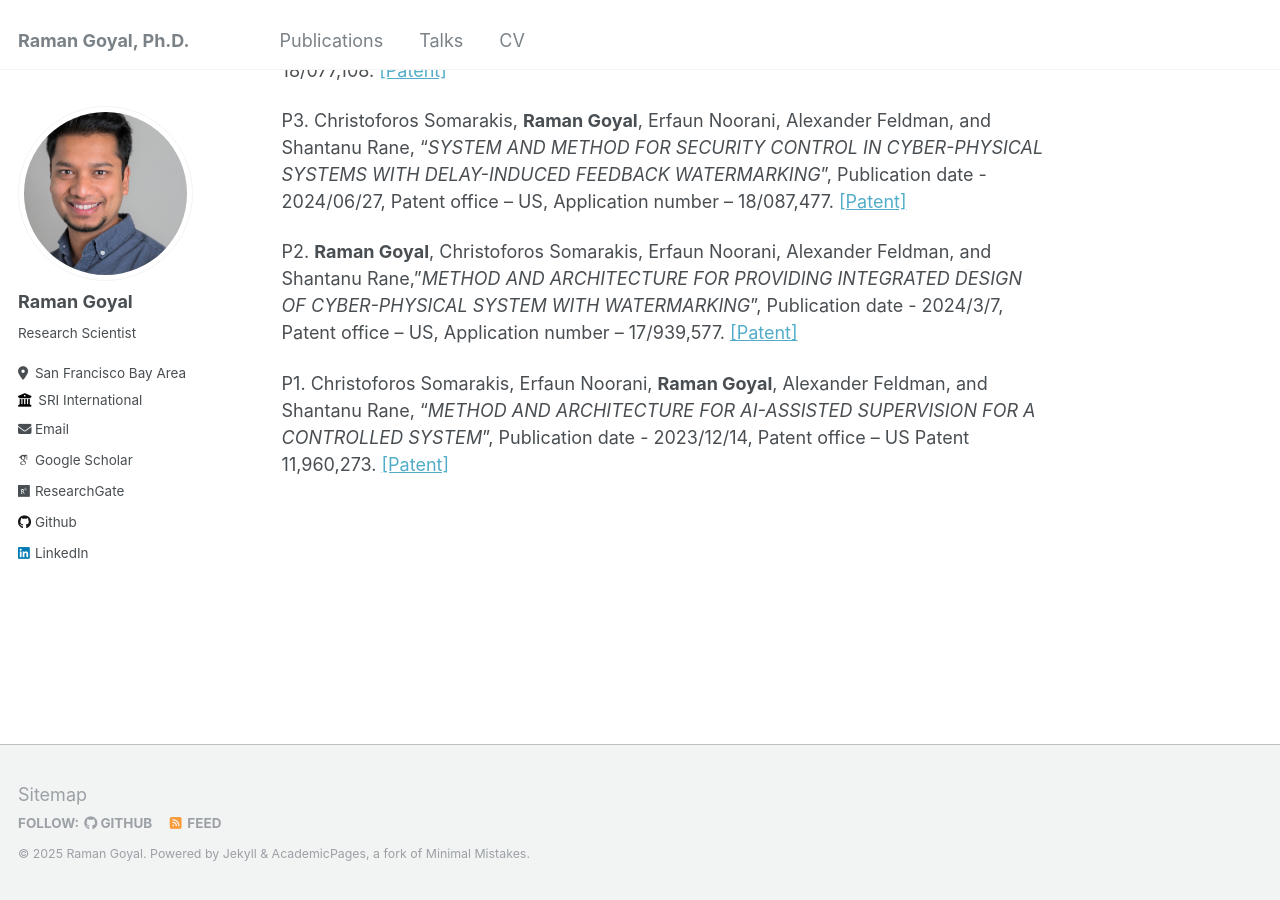
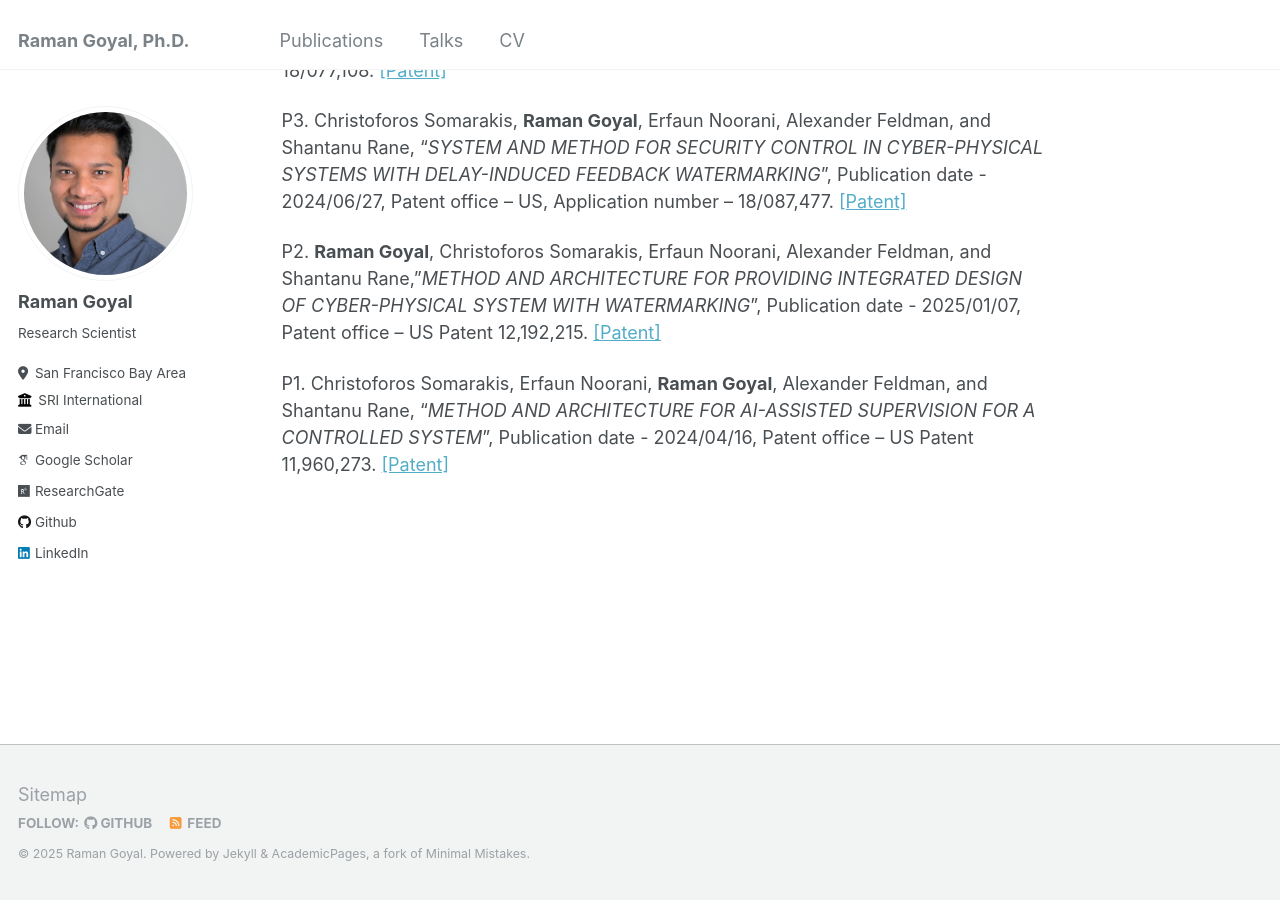
Before and after one commit to ramaniitrgoyal92/ramaniitrgoyal92.github.io, a Jekyll site: the page built from _pages/publications.md, in a window 1280 px wide and 900 px high, scrolled down 6485 px. Built offline with Jekyll 4.4.1, drawn with Linux system fonts in a browser that asks for light colours; some web fonts are replaced.

Commit message:
added patent

```diff
--- a/_pages/publications.md
+++ b/_pages/publications.md
@@ -11,26 +11,34 @@ Peer-reviewed Conference Articles
 C36. **Raman Goyal**, Dhrubajit Chowdhury, and Shantanu Rane, "_System Design Approach for Control of Differentially Private Dynamical Systems_", 2024 American Control Conference (ACC), Toronto, Canada, 10-12 July 2024, pp. 2911-2917.
 [[Paper]](https://doi.org/10.23919/ACC60939.2024.10644971)
 
+
 C35. Christoforos Somarakis, **Raman Goyal**, Erfaun Noorani, and Shantanu Rane, "_Delay-Induced Watermarking for Detection of Replay Attacks in Linear Systems_", 2024 American Control Conference (ACC), Toronto, Canada, 10-12 July 2024, pp. 5505-5510.
 [[Paper]](https://doi.org/10.23919/ACC60939.2024.10644926)
+
 
 C34. Dhrubajit Chowdhury, **Raman Goyal**, and Shantanu Rane, "_Differential Privacy in Nonlinear Dynamical Systems with Tracking Performance Guarantees_", 2024 American Control Conference (ACC), Toronto, Canada, 10-12 July 2024, pp. 1933-1939.
 [[Paper]](https://doi.org/10.23919/ACC60939.2024.10644323)
 
+
 C33. Ran Wang, **Raman Goyal**, Suman Chakravorty, "_Learning to Control under Uncertainty with Data-Based Iterative Linear Quadratic Regulator_", 62nd IEEE Conference on Decision and Control (CDC), Singapore, December 13-15, 2023, pp. 789-794.
 [[Paper]](https://doi.org/10.1109/CDC49753.2023.10384069)
+
 
 C32. Mohamed Naveed Gul Mohamed, **Raman Goyal**, Suman Chakravorty, "_An Optimal Solution to Infinite Horizon Nonlinear Control Problems_", 62nd IEEE Conference on Decision and Control (CDC), Singapore, December 13-15, 2023, pp. 1643-1648.
 [[Paper]](https://doi.org/10.1109/CDC49753.2023.10384307)
 
+
 C31. **Raman Goyal**, Aayushman Sharma, Alex Brito, Saman Mostafavi, “_Optimal sensor/actuator placement and control of buildings sub-zones to spatio-temporal profiles_”, 18th international IBPSA Building Simulation conference and Exhibitions (BS 2023), Shanghai, China (Hybrid), September 4-6, 2023, 18, pp. 3371 - 3378.
 [[Paper]](https://doi.org//10.26868/25222708.2023.1423)
+
 
 C30. Eric Bier, Alex Brito, **Raman Goyal**, Saman Mostafavi, Les Nelson, Ritesh Sharma, Mahabir Bhandari, Niraj Kunwar, Shamus Li, “_Sensorium: commissioning abundant sensors with augmented reality and QR codes_”, 18th international IBPSA Building Simulation conference and Exhibitions (BS 2023), Shanghai, China (Hybrid), September 4-6, 2023, 18, pp. 3379 - 3387.
 [[Paper]](https://doi.org/10.26868/25222708.2023.1424)
 
+
 C29. Saman Mostafavi, Chihyeon Song, Aayushman Sharma, **Raman Goyal** Alex Brito,  “_Benchmarking model predictive control algorithms in Building Optimization Testing Framework (BOPTEST)_”, 18th international IBPSA Building Simulation conference and Exhibitions (BS 2023), Shanghai, China (Hybrid), September 4-6, 2023, 18, pp. 3318 - 3325.
 [[Paper]](https://doi.org/10.26868/25222708.2023.1371)
+
 
 C28. Aayushman Sharma, **Raman Goyal**, Saman Mostafavi, Shamus Li, Alex Brito, Eric Bier, “_A Data-driven Method to Control Buildings Sub-zones to Spatio-temporal Profiles_”, 18th international IBPSA Building Simulation conference and Exhibitions (BS 2023), Shanghai, China (Hybrid), September 4-6, 2023, 18, pp. 3363 - 3370.
 [[Paper]](https://doi.org/10.26868/25222708.2023.1421)
@@ -42,8 +50,10 @@ C27. **Raman Goyal**, Dhrubajit Chowdhury, Subhashis Hazarika, Raj Pradip Khawal
 C26. Dhrubajit Chowdhury, **Raman Goyal**, Raj Pradip Khawale, Lara Crawford,  Rahul Rai, "_Adaptive Online Fault Mitigation using Hierarchical Engine Control_", 2023 American Control Conference (ACC), San Diego, CA, USA, 2023, pp. 2371-2378.
 [[Paper]](https://doi.org/10.23919/ACC55779.2023.10155967)
 
+
 C25. Muhammad Adil, **Raman Goyal**, Saman Mostafavi, "_Novel Matrix Decomposition for Fast and Scalable Model Predictive Control_", 2023 American Control Conference (ACC), San Diego, CA, USA, 2023, pp. 1529-1534.
 [[Paper]](https://doi.org/10.23919/ACC55779.2023.10156166)
+
 
 C24. Mohamed Naveed Gul Mohamed, **Raman Goyal**, Suman Chakravorty, Ran Wang, "_The Information-State Based Approach to Linear System Identification_", 2023 American Control Conference (ACC), San Diego, CA, USA, 2023, pp. 301-306.
 [[Paper]](https://doi.org/10.23919/ACC55779.2023.10156137)
@@ -56,38 +66,23 @@ C23. **Raman Goyal**, Christoforos Somarakis, Erfaun Noorani, Alexander Feldman,
 C22. Erfaun Noorani, Christoforos Somarakis, **Raman Goyal**, Alexander Feldman, and Shantanu Rane, "_Learning-Based Diagnostics for Fault Detection and Isolation in Linear Stochastic Systems_", 30th Mediterranean Conference on Control and Automation (MED),  Athens, Greece, June 28 – July 1, 2022, pp. 761-766. [[Paper]](https://doi.org/10.1109/MED54222.2022.9837165)
 
 
-
-
 C21. Erfaun Noorani, Christoforos Somarakis, **Raman Goyal**, Alexander Feldman, and Shantanu Rane, "_Model-based Inverse Reinforcement Learning for Online Diagnostics in Stochastic Controlled Systems_", IEEE 17th International Conference on Control \& Automation (ICCA), Naples, Italy, June 27-30, 2022, pp. 338-345.
 [[Paper]](https://doi.org/10.1109/ICCA54724.2022.9831833)
-
-
-
 
 
 C20. Mohamed Naveed Gul Mohamed, Suman Chakravorty, **Raman Goyal**, Ran Wang, "_On the Optimal Feedback Law in Stochastic Optimal Nonlinear Control_", American Control Conference (ACC), 2022, pp. 970-975.
 [[Paper]](https://doi.org/10.23919/ACC53348.2022.9867673)
 
 
-
-
-
 C19. **Raman Goyal**, Suman Chakravorty, Ran Wang, Mohamed Naveed Gul Mohamed, "_On the Convergence of Reinforcement Learning in Nonlinear Continuous State Space Problems_",  60th IEEE Conference on Decision and Control (CDC), Austin, Texas, USA, December 13-17, 2021, pp.2969-2975.
 [[Paper]](https://doi.org/10.1109/CDC45484.2021.9682829)
-
-
-
 
 
 C18. Ran Wang, Karthikeya Parunandi, Aayushman Sharma, **Raman Goyal**, Suman Chakravorty, "_On the Search for Feedback in Reinforcement Learning_", 60th IEEE Conference on Decision and Control (CDC), Austin, Texas, USA, December 13-17, 2021, pp. 1560-1567.
 [[Paper]](https://doi.org/10.1109/CDC45484.2021.9683350)
 
 
-
-
 C17. Vishala Arya, **Raman Goyal**, Manoranjan Majji, and John L. Junkins, "_Design of LQR Weighting Matrices for Time-Varying Output Covariance Assignment_", AAS/AIAA Astrodynamics Specialist Conference, Big Sky, Montana, Virtual, August 9-11 2021.
-
-
 
 
 C16. **Raman Goyal**, Manoranjan Majji, and Robert E. Skelton, "_Optimal Actuator/Sensor Precision for Covariance Steering with Soft Convex Constraints on State and Control_", American Control Conference (ACC), New Orleans, LA, USA, 25-28 May 2021.
@@ -108,16 +103,10 @@ C13. Ran Wang, **Raman Goyal**, Suman Chakravorty, Robert E. Skelton "_Model and
 C12. **Raman Goyal**, Muhao Chen, Manoranjan Majji and Robert E Skelton, "_Gyroscopic Tensegrity System Dynamics_", 2020 International Conference on Robotics and Automation (ICRA) (published in IEEE Robotics and Automation Letters), Paris, France, 31 May to 4 June 2020.  [[Paper]](http://dx.doi.org/10.1109/LRA.2020.2967288)
 
 
-
-
 C11. **Raman Goyal** and Robert E. Skelton, "_Joint Optimization of Plant, Controller, and Sensor/Actuator Design_", American Control Conference (ACC), 1507-1512, Philadelphia, PA, USA, July 10-12, 2019. [[Paper]](http://dx.doi.org/10.23919/ACC.2019.8814671)
 
 
-
-
 C10. **Raman Goyal** and Robert E. Skelton, "_Integrating Structure and Control Design using Tensegrity Paradigm_", Conference on Structural Engineering, Mechanics and Computation (SEMC), 989-994, Cape Town, SA, 2019. [[Paper]](https://doi.org/10.1201/9780429426506-172)
-
-
 
 
 C9. **Raman Goyal** and Robert E. Skelton, "_Dynamics of Class 1 Tensegrity Systems Including Cable Mass”. 16th Biennial ASCE Conference - Earth and Space 2018, pp. 868 – 876, April 9-12, 2018, Cleveland, Ohio. [[Paper]](http://dx.doi.org/10.1061/9780784481899.082)
@@ -160,20 +149,18 @@ J13. Vishala Arya, **Raman Goyal**, Manoranjan Majji, and John L. Junkins, "_Des
 
 J12. **Raman Goyal**, Manoranjan Majji and Robert E Skelton, "_Integrating Structure, Information Architecture and Control Design: Application to Tensegrity Systems_", Mechanical Systems and Signal Processing, Volume 161, 107913, 2021. [[Paper]](https://doi.org/10.1016/j.ymssp.2021.107913)
 
+
 J11. **Raman Goyal**, Muhao Chen, Manoranjan Majji and Robert E Skelton, "_Gyroscopic Tensegrity Robots_", IEEE Robotics and Automation Letters, 5(2), 1239 – 1246, 2020. [[Paper]](http://dx.doi.org/10.1109/LRA.2020.2967288)
 
 
 J10. Ran Wang, **Raman Goyal**, Suman Chakravorty, Robert E. Skelton, "_Model and Data Based Approaches to the Control of Tensegrity Robots_", IEEE Robotics and Automation Letters, 5(3), 3846 - 3853, 2020. [[Paper]](http://dx.doi.org/10.1109/LRA.2020.2979891)
 
 
-
 J9. **Raman Goyal** and Robert E. Skelton, "_Tensegrity System Dynamics with Rigid Bars and Massive Strings_”, Multibody System Dynamics, 46:203–228, 2019.
  [[Paper]](http://dx.doi.org/10.1007/s11044-019-09666-4)
 
 
-
 J8. **Raman Goyal**, Muhao Chen, Manoranjan Majji, and Robert E. Skelton, "_MOTES: Modeling of Tensegrity Structures_", Journal of Open Source Software, 4(42), 1613. [[Paper]](http://dx.doi.org/10.21105/joss.01613)
-
 
 
 J7. **Raman Goyal**, Manoranjan Majji, Robert E. Skelton, "_A Vector Approach for Analytical Dynamics of Multiple Rigid Rods_", International Journal of Structural Stability and Dynamics, 19(7):1-25, 2019. [[Paper]](http://dx.doi.org/10.1142/S0219455419500834)
@@ -181,8 +168,8 @@ J7. **Raman Goyal**, Manoranjan Majji, Robert E. Skelton, "_A Vector Approach fo
 
 J6. Utku Boz, **Raman Goyal** and Robert E. Skelton, "_Actuators and Sensors based on Tensegrity D-bar Structures_", Frontiers in Astronomy and Space Sciences \| Space Robotics, 2018. [[Paper]](http://dx.doi.org/10.3389/fspas.2018.00041)
 
+
 J5. **Raman Goyal**, Robert E. Skelton, and Edwin A. Peraza Hernandez, "_Efficient Design of Lightweight Reinforced Tensegrities Under Local and Global Failure Constraints_", Journal of Applied Mechanics, 87(11): 111005, 2020.  [[Paper]](http://dx.doi.org/10.1115/1.4048049)
-
 
 
 J4. Muhao Chen, **Raman Goyal**, Manoranjan Majji, Robert E. Skelton, "_Review of Space Habitat Designs for Long Term Space Explorations_", Progress in Aerospace Sciences, Vol. 122, 100692, 2021. [[Paper]](https://doi.org/10.1016/j.paerosci.2020.100692)
@@ -192,7 +179,6 @@ J3. Muhao Chen, **Raman Goyal**, Manoranjan Majji, Robert E. Skelton, "_Design a
 
 
 J2. **Raman Goyal**, Robert E. Skelton, and Edwin A. Peraza Hernandez, "_Design of minimal mass load-bearing tensegrity lattices_”, Mechanics Research Communications, 103 (103477), 2020. [[Paper]](http://dx.doi.org/10.1016/j.mechrescom.2020.103477)
-
 
 
 J1. **Raman Goyal**, Edwin A. Peraza Hernandez, and Robert E. Skelton, "_Analytical Study of Tensegrity Lattices for Mass-Efficient Mechanical Energy Absorption_", International Journal of Space Structures, 34(2), 3-21, 2019. [[Paper]](http://dx.doi.org/10.1177/0956059919845330)
@@ -210,6 +196,6 @@ P4. Ion Matei, **Raman Goyal**, "_SYSTEM AND METHOD FOR ESTIMATING ERRORS IN A S
 
 P3. Christoforos Somarakis, **Raman Goyal**, Erfaun Noorani, Alexander Feldman, and Shantanu Rane, "_SYSTEM AND METHOD FOR SECURITY CONTROL IN CYBER-PHYSICAL SYSTEMS WITH DELAY-INDUCED FEEDBACK WATERMARKING_", Publication date - 2024/06/27, Patent office – US, Application number – 18/087,477. [[Patent]](https://patents.google.com/patent/US20240211593A1/en)
 
-P2. **Raman Goyal**, Christoforos Somarakis, Erfaun Noorani, Alexander Feldman, and Shantanu Rane,"_METHOD AND ARCHITECTURE FOR PROVIDING INTEGRATED DESIGN OF CYBER-PHYSICAL SYSTEM WITH WATERMARKING_", Publication date - 2024/3/7, Patent office – US, Application number – 17/939,577. [[Patent]](https://patents.google.com/patent/US20240080325A1/en)
+P2. **Raman Goyal**, Christoforos Somarakis, Erfaun Noorani, Alexander Feldman, and Shantanu Rane,"_METHOD AND ARCHITECTURE FOR PROVIDING INTEGRATED DESIGN OF CYBER-PHYSICAL SYSTEM WITH WATERMARKING_", Publication date - 2025/01/07, Patent office – US Patent 12,192,215. [[Patent]](https://patents.google.com/patent/US20240080325A1/en)
 
-P1. Christoforos Somarakis, Erfaun Noorani, **Raman Goyal**, Alexander Feldman, and Shantanu Rane, "_METHOD AND ARCHITECTURE FOR AI-ASSISTED SUPERVISION FOR A CONTROLLED SYSTEM_", Publication date - 2023/12/14, Patent office – US Patent 11,960,273. [[Patent]](https://patents.google.com/patent/US11960273B2/en)
+P1. Christoforos Somarakis, Erfaun Noorani, **Raman Goyal**, Alexander Feldman, and Shantanu Rane, "_METHOD AND ARCHITECTURE FOR AI-ASSISTED SUPERVISION FOR A CONTROLLED SYSTEM_", Publication date - 2024/04/16, Patent office – US Patent 11,960,273. [[Patent]](https://patents.google.com/patent/US11960273B2/en)
```
Also changed, not shown: _pages/talks.md (+8 -9 lines).
